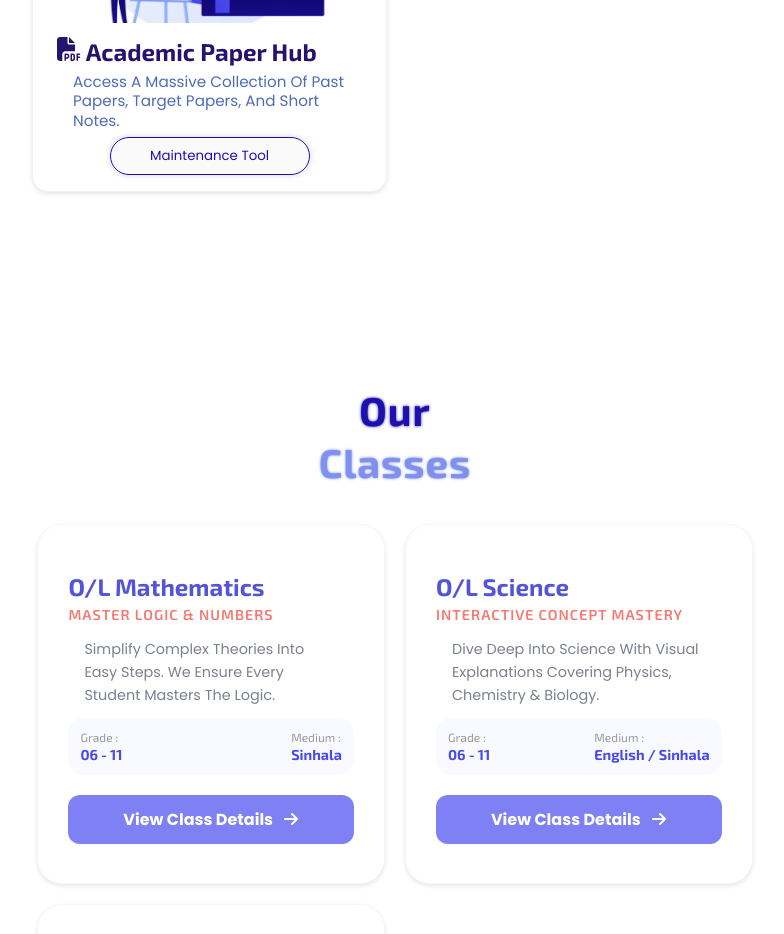
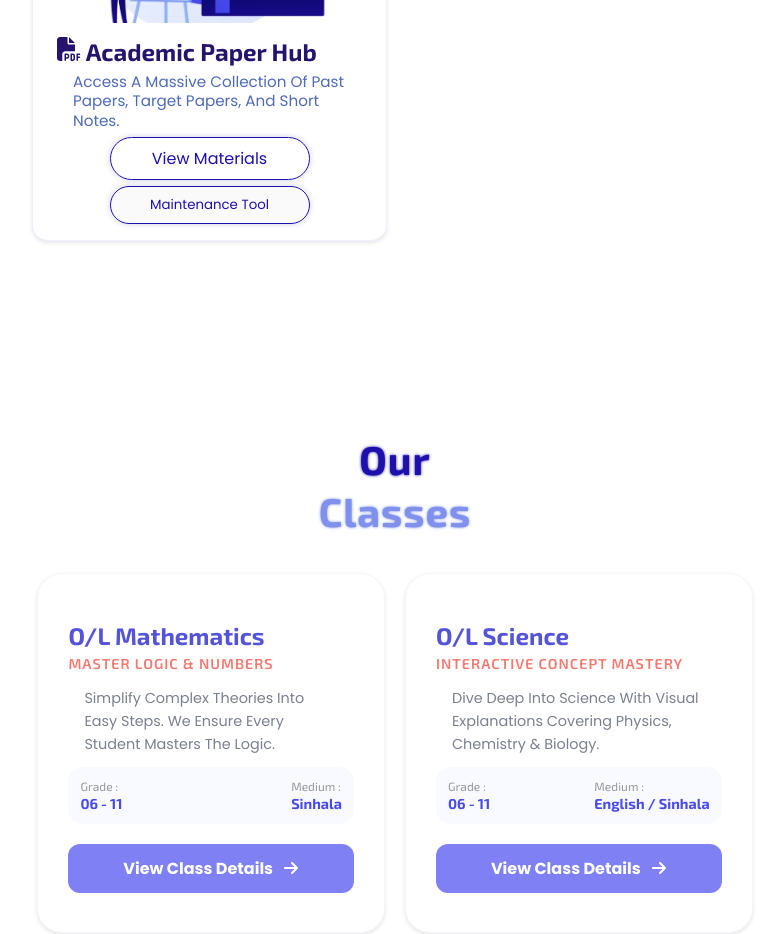
Before and after one commit to lakshan-beast/Educa-OL-Learning-Platform, a React (Vite) app: page / in a window 1280 px wide. Shown: the part 2400-3334 px from the top of the page, without its empty margins (245-1029 px from the left). Built offline with nearby package versions, Linux system fonts and the light colour scheme.

Commit message:
Fix link rendering in Resources component for improved navigation

```diff
--- a/src/sections/Resources.jsx
+++ b/src/sections/Resources.jsx
@@ -176,9 +176,9 @@ const Resources = () => {
             Access a massive collection of Past Papers, Target Papers, and Short
             Notes.
           </p>
-          {/* <Link to="/paper-hub" className="browse-btn">
+          <Link to="/paper-hub" className="browse-btn">
             View Materials
-          </Link> */}
+          </Link>
           <button disabled="disabled" className="browse-btn">
             Maintenance Tool
           </button>
```
